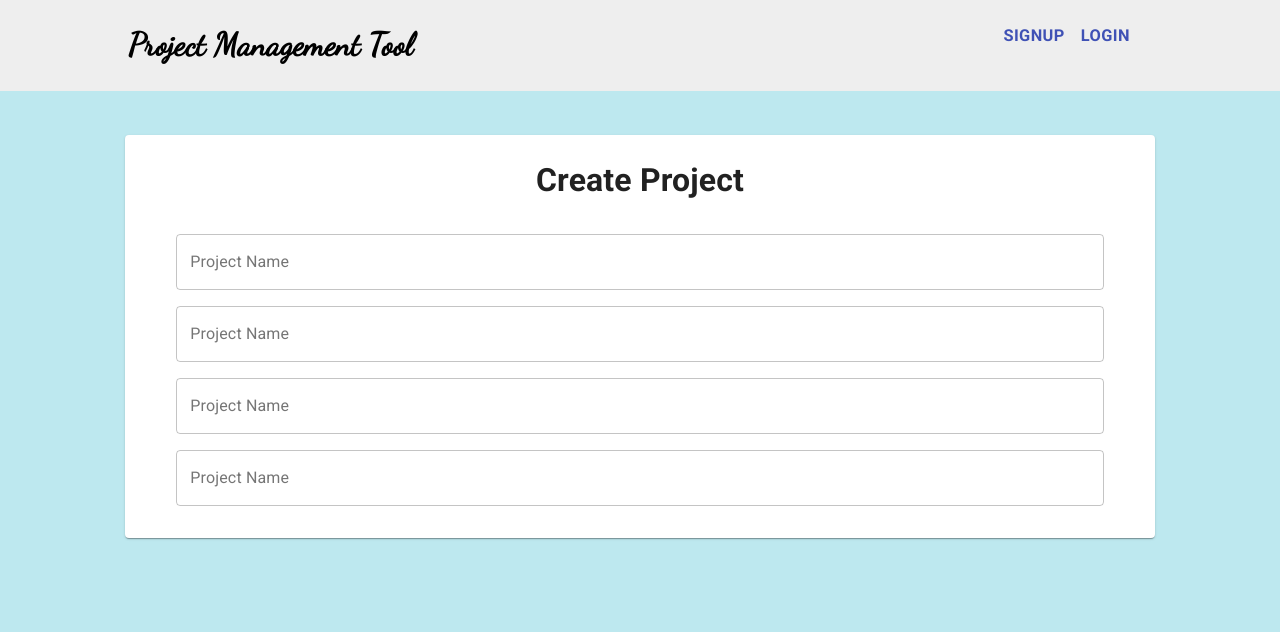
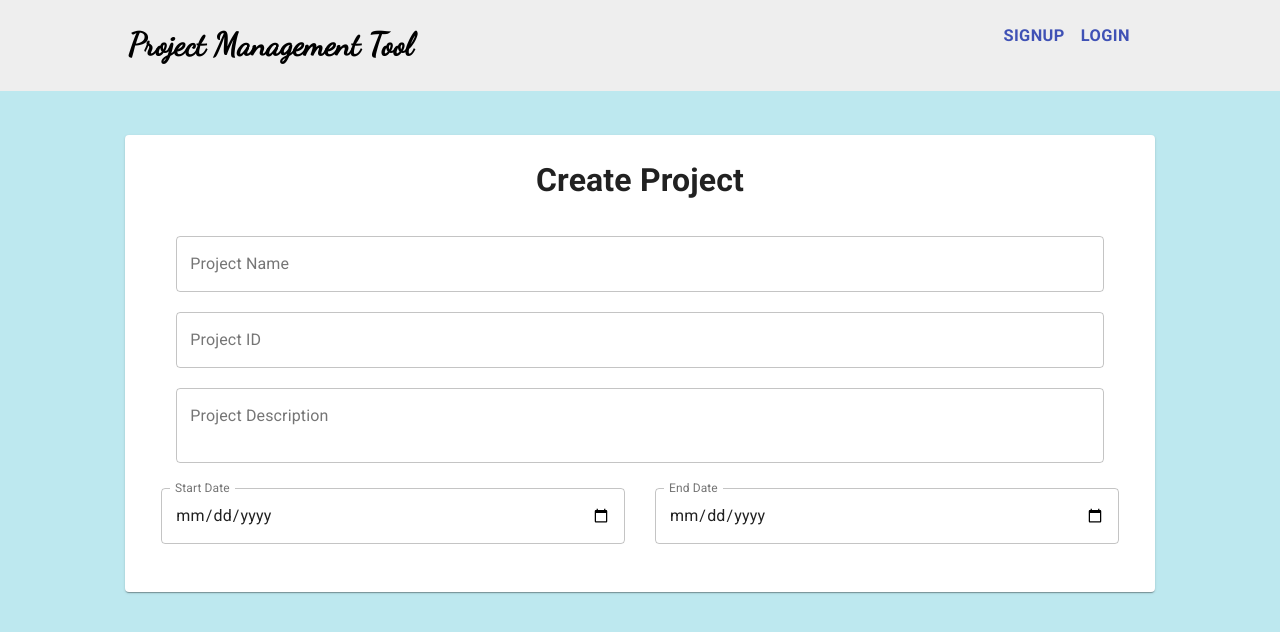
Before and after one commit to Thewa55/Project-Management-Tool, a React (Create React App) app in the folder ppmtool-react-client/: page /createproject in a window 1280 px wide. Shown: the top 632 px of the page. Built offline with nearby package versions, Linux system fonts and the light colour scheme.

Commit message:
Got layout and inputs in

```diff
--- a/ppmtool-react-client/src/pages/Createproject.js
+++ b/ppmtool-react-client/src/pages/Createproject.js
@@ -1,5 +1,5 @@
 import React from 'react'
-import { Input, Grid, TextField, Card, Typography } from '@material-ui/core';
+import { Grid, TextField, Card, Typography } from '@material-ui/core';
 import { makeStyles, useTheme } from '@material-ui/core/styles';
 
 const useStyles = makeStyles((theme) => ({
@@ -9,6 +9,12 @@ const useStyles = makeStyles((theme) => ({
     },
     textFieldStyle:{
       width: "90%",
+    },
+    textDateFieldStyle:{
+        width: "45%",
+        [theme.breakpoints.down("sm")]:{
+            width: '90%'
+        }
     },
     formStyle:{
       alignItems: "center",
@@ -30,10 +36,11 @@ export default function Createproject(){
         <Card className={classes.cardStyle}>
           <Typography className={classes.typographyStyle}><h1>Create Project</h1></Typography>
           <form noValidate autoComplete="off" className={classes.formStyle}>
-            <TextField className={classes.textFieldStyle} id="outlined-full-width" label="Project Name" style={{ margin: 8 }} placeholder="Project Name" margin="normal" variant="outlined" />
-            <TextField className={classes.textFieldStyle} id="outlined-full-width" label="Project Name" style={{ margin: 8 }} placeholder="Project Name" margin="normal" variant="outlined" />
-            <TextField className={classes.textFieldStyle} id="outlined-full-width" label="Project Name" style={{ margin: 8 }} placeholder="Project Name" margin="normal" variant="outlined" />
-            <TextField className={classes.textFieldStyle} id="outlined-full-width" label="Project Name" style={{ margin: 8, marginBottom: "2em" }} placeholder="Project Name" margin="normal" variant="outlined" />
+              <TextField className={classes.textFieldStyle} id="outlined-full-width" label="Project Name" style={{ margin: 10 }} placeholder="Project Name" margin="normal" variant="outlined" />
+              <TextField className={classes.textFieldStyle} id="outlined-full-width" label="Project ID" style={{ margin: 10 }} placeholder="Project ID" margin="normal" variant="outlined" />
+              <TextField className={classes.textFieldStyle} placeholder="MultiLine with rows: 2 and rowsMax: 4" multiline rows={2} rowsMax={4} id="outlined-full-width" label="Project Description" style={{ margin: 10 }} placeholder="Project Description" margin="normal" variant="outlined"  />
+              <TextField className={classes.textDateFieldStyle} id="outlined-full-width" label="Start Date" type="Date" style={{ margin: 15 }} placeholder="Project Name" margin="normal" variant="outlined" InputLabelProps={{ shrink: true }} />
+              <TextField className={classes.textDateFieldStyle} id="outlined-full-width" label="End Date" type="Date" style={{ margin: 15, marginBottom: "3em"}} placeholder="Project Name" margin="normal" variant="outlined" InputLabelProps={{ shrink: true }} />
           </form>
         </Card>
       </Grid>
```
